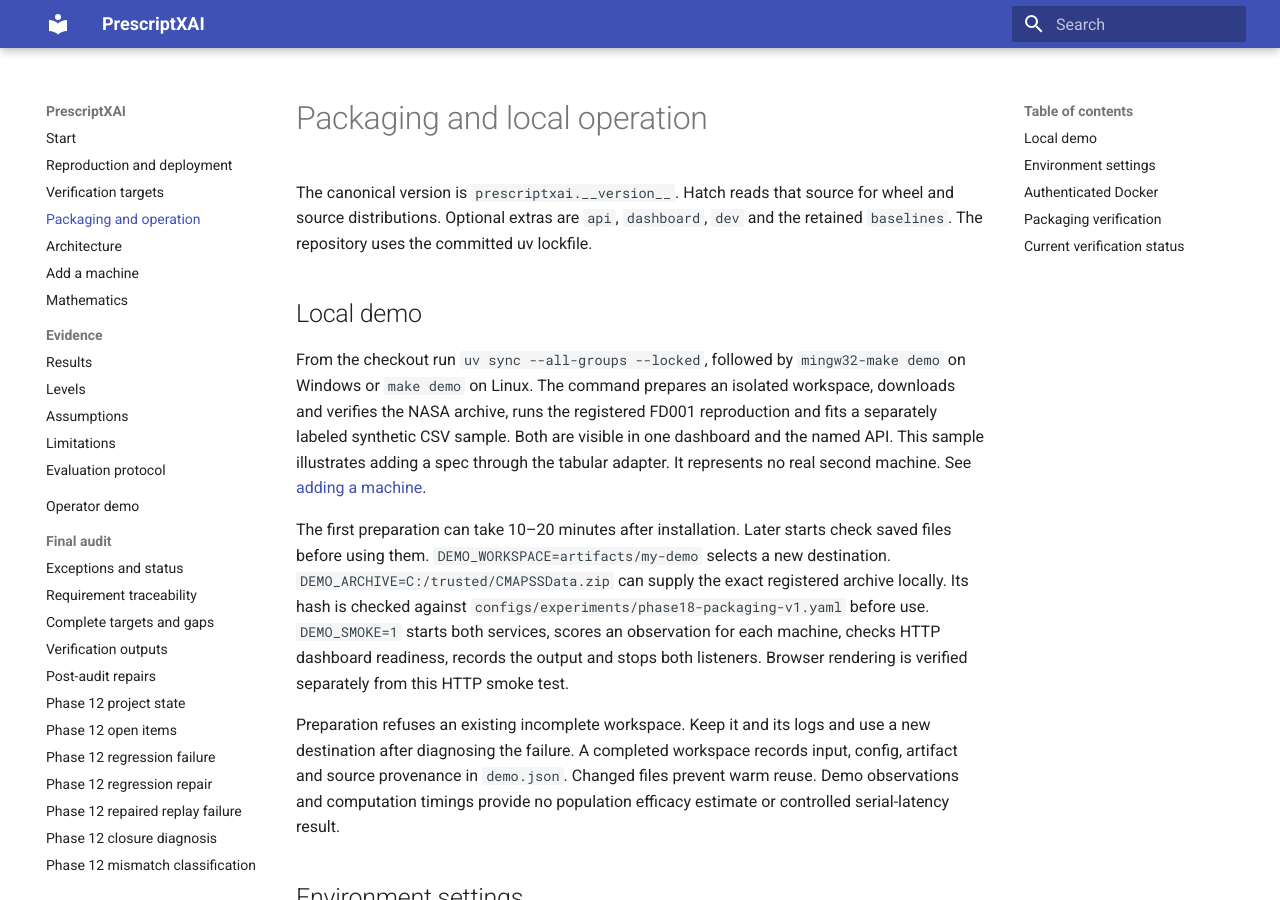
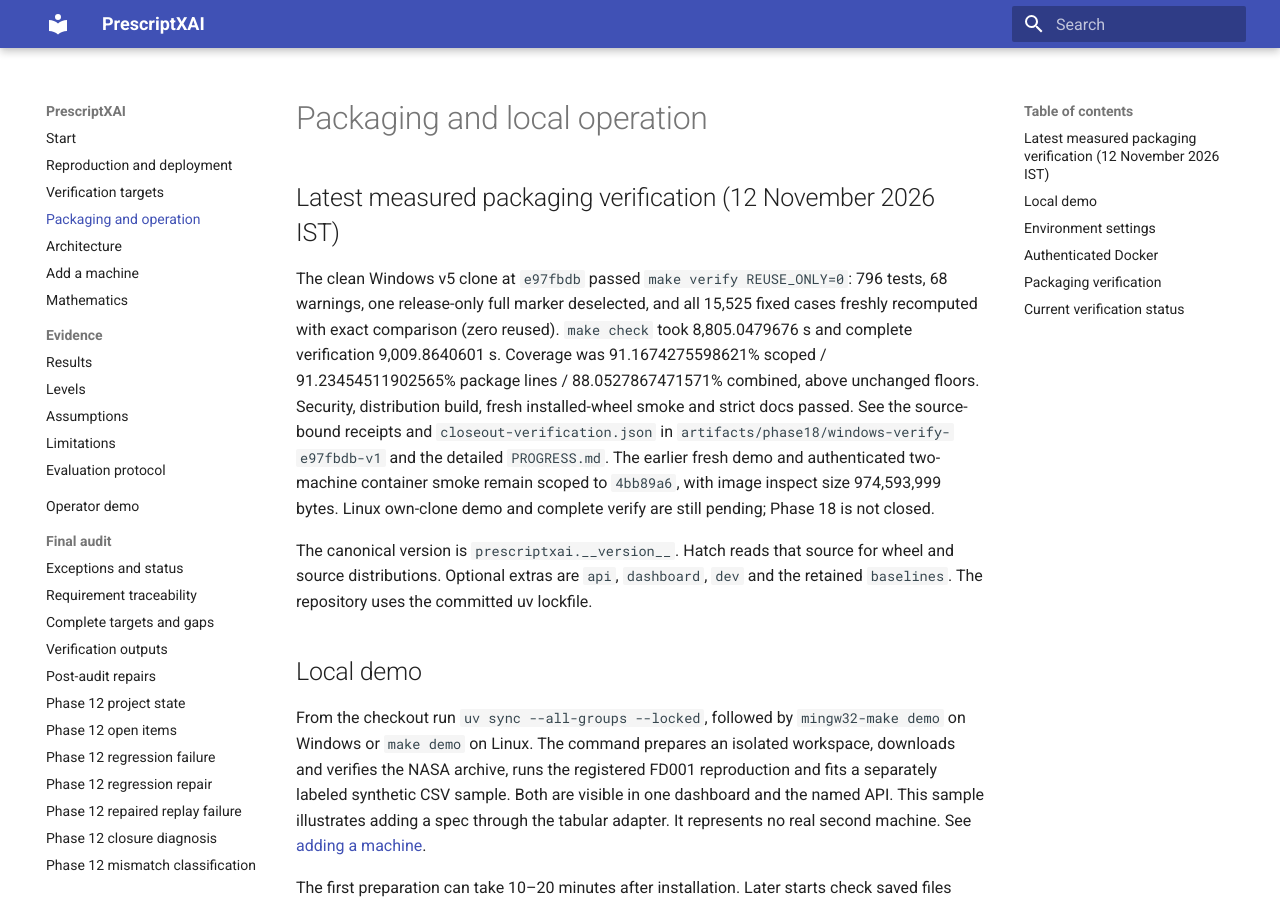
Before and after one commit to Chiranth-17/PrescriptXAI, an MkDocs documentation site: the page built from docs/packaging.md, in a window 1280 px wide and 900 px high. Built offline with MkDocs 1.6.1 and Material for MkDocs 9.7.7, drawn with Linux system fonts in a browser that asks for light colours.

Commit message:
docs(packaging): record clean Windows verification

```diff
--- a/docs/packaging.md
+++ b/docs/packaging.md
@@ -1,4 +1,19 @@
 # Packaging and local operation
+
+## Latest measured packaging verification (12 November 2026 IST)
+
+The clean Windows v5 clone at `e97fbdb` passed `make verify REUSE_ONLY=0`:
+796 tests, 68 warnings, one release-only full marker deselected, and all
+15,525 fixed cases freshly recomputed with exact comparison (zero reused).
+`make check` took 8,805.0479676 s and complete verification 9,009.8640601 s.
+Coverage was 91.1674275598621% scoped / 91.23454511902565% package lines /
+88.0527867471571% combined, above unchanged floors. Security, distribution build,
+fresh installed-wheel smoke and strict docs passed. See the source-bound
+receipts and `closeout-verification.json` in
+`artifacts/phase18/windows-verify-e97fbdb-v1` and the detailed `PROGRESS.md`.
+The earlier fresh demo and authenticated two-machine container smoke remain
+scoped to `4bb89a6`, with image inspect size 974,593,999 bytes. Linux own-clone
+demo and complete verify are still pending; Phase 18 is not closed.
 
 The canonical version is `prescriptxai.__version__`. Hatch reads that source
 for wheel and source distributions. Optional extras are `api`, `dashboard`,
```
Also changed, not shown: .gsd/STATE.md (+11 -1 lines), PROGRESS.md (+34 -0 lines), docs/state_of_project.md (+12 -0 lines), docs/traceability.md (+10 -0 lines).
